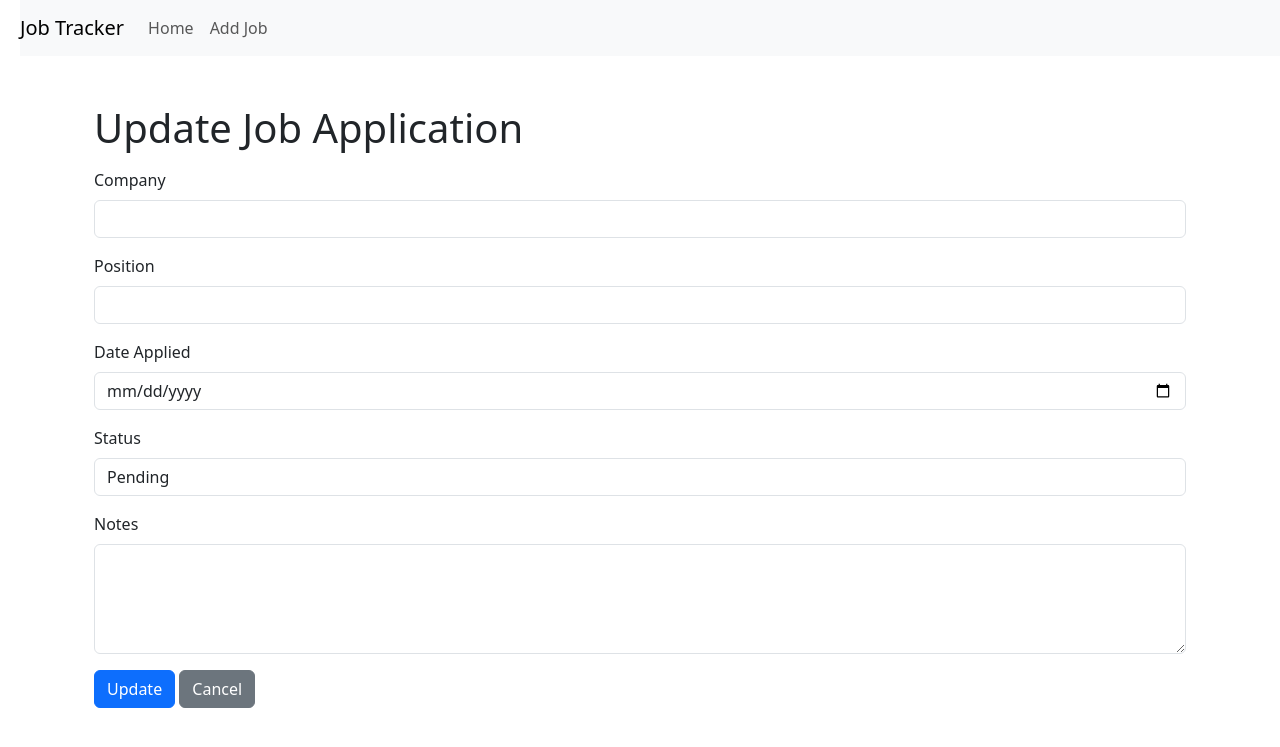
After one commit to Rahul2K20/job-application-tracker, a Flask app: template app/templates/update.html in a window 1280 px wide. The commit adds this page. Shown: the top 747 px of the page. Run offline with Flask 3, Linux system fonts and the light colour scheme; the template is opened without the code that fills it, so the values that code supplies are empty.

Commit message:
finish app ver 1.0

```diff
--- a/app/__init__.py
+++ b/app/__init__.py
@@ -1,5 +1,4 @@
 from flask import Flask
-from app import routes
 import os
 from flask_sqlalchemy import SQLAlchemy
 
@@ -10,6 +9,4 @@ app.config['SQLALCHEMY_DATABASE_URI'] = 'sqlite:///' + os.path.join(BASE_DIR, 'a
 
 db = SQLAlchemy(app)
 
-
-if __name__ == '__main__':
-    app.run(debug=True)
+from app import routes
--- a/app/static/css/style.css
+++ b/app/static/css/style.css
@@ -1,3 +1,9 @@
-h1{
-    color: red;
+body {
+    font-family: 'Roboto', sans-serif;
+    background-color: #f5f5f5;
 }
+
+.navbar {
+    margin-bottom: 20px;
+    margin-left: 20px;
+}
--- a/app/templates/base.html
+++ b/app/templates/base.html
@@ -1,10 +1,30 @@
 <!DOCTYPE html>
 <html>
 <head>
+    <title>Job Application Tracker</title>
     <link rel="stylesheet" href="{{ url_for('static', filename='css/style.css') }}">
     <link href="https://cdn.jsdelivr.net/npm/bootstrap@5.3.2/dist/css/bootstrap.min.css" rel="stylesheet" integrity="sha384-T3c6CoIi6uLrA9TneNEoa7RxnatzjcDSCmG1MXxSR1GAsXEV/Dwwykc2MPK8M2HN" crossorigin="anonymous">
+    <link rel="stylesheet" href="https://cdnjs.cloudflare.com/ajax/libs/font-awesome/5.15.3/css/all.min.css">
+    <link href="https://fonts.googleapis.com/css2?family=Roboto:wght@400;700&display=swap" rel="stylesheet">
 </head>
 <body>
-    {% block content %}{% endblock %}
+    <nav class="navbar navbar-expand-lg navbar-light bg-light">
+        <a class="navbar-brand" href="#">Job Tracker</a>
+        <div class="collapse navbar-collapse">
+            <ul class="navbar-nav mr-auto">
+                <li class="nav-item active">
+                    <a class="nav-link" href="{{ url_for('index') }}">Home</a>
+                </li>
+                <li class="nav-item">
+                    <a class="nav-link" href="{{ url_for('add') }}">Add Job</a>
+                </li>
+            </ul>
+        </div>
+    </nav>
+
+    <div class="container mt-5">
+        {% block content %}{% endblock %}
+    </div>
+
 </body>
 </html>
--- /dev/null
+++ b/app/templates/update.html
@@ -0,0 +1,41 @@
+{% extends "base.html" %}
+
+{% block content %}
+<div class="container mt-4">
+    <h1>Update Job Application</h1>
+    <form action="{{ url_for('update', id=job_application.id) }}" method="post" class="mt-3">
+        <div class="mb-3">
+            <label for="company" class="form-label">Company</label>
+            <input type="text" name="company" class="form-control" id="company" value="{{ job_application.company }}" required>
+        </div>
+
+        <div class="mb-3">
+            <label for="position" class="form-label">Position</label>
+            <input type="text" name="position" class="form-control" id="position" value="{{ job_application.position }}" required>
+        </div>
+
+        <div class="mb-3">
+            <label for="date_applied" class="form-label">Date Applied</label>
+            <input type="date" name="date_applied" class="form-control" id="date_applied" value="{{ job_application.date_applied }}" required>
+        </div>
+
+        <div class="mb-3">
+            <label for="status" class="form-label">Status</label>
+            <select name="status" class="form-control" id="status">
+                <option value="Pending" {% if job_application.status == "Pending" %} selected {% endif %}>Pending</option>
+                <option value="Interviewed" {% if job_application.status == "Interviewed" %} selected {% endif %}>Interviewed</option>
+                <option value="Offered" {% if job_application.status == "Offered" %} selected {% endif %}>Offered</option>
+                <option value="Rejected" {% if job_application.status == "Rejected" %} selected {% endif %}>Rejected</option>
+            </select>
+        </div>
+
+        <div class="mb-3">
+            <label for="notes" class="form-label">Notes</label>
+            <textarea name="notes" class="form-control" id="notes" rows="4">{{ job_application.notes }}</textarea>
+        </div>
+
+        <button type="submit" class="btn btn-primary">Update</button>
+        <a href="{{ url_for('index') }}" class="btn btn-secondary">Cancel</a>
+    </form>
+</div>
+{% endblock %}
--- /dev/null
+++ b/run.py
@@ -0,0 +1,4 @@
+from app import app
+
+if __name__ == '__main__':
+    app.run(debug=True)
```
Also changed, not shown: app/routes.py (+23 -0 lines), app/templates/add.html (+37 -9 lines), app/templates/index.html (+45 -7 lines), app/app.db.
